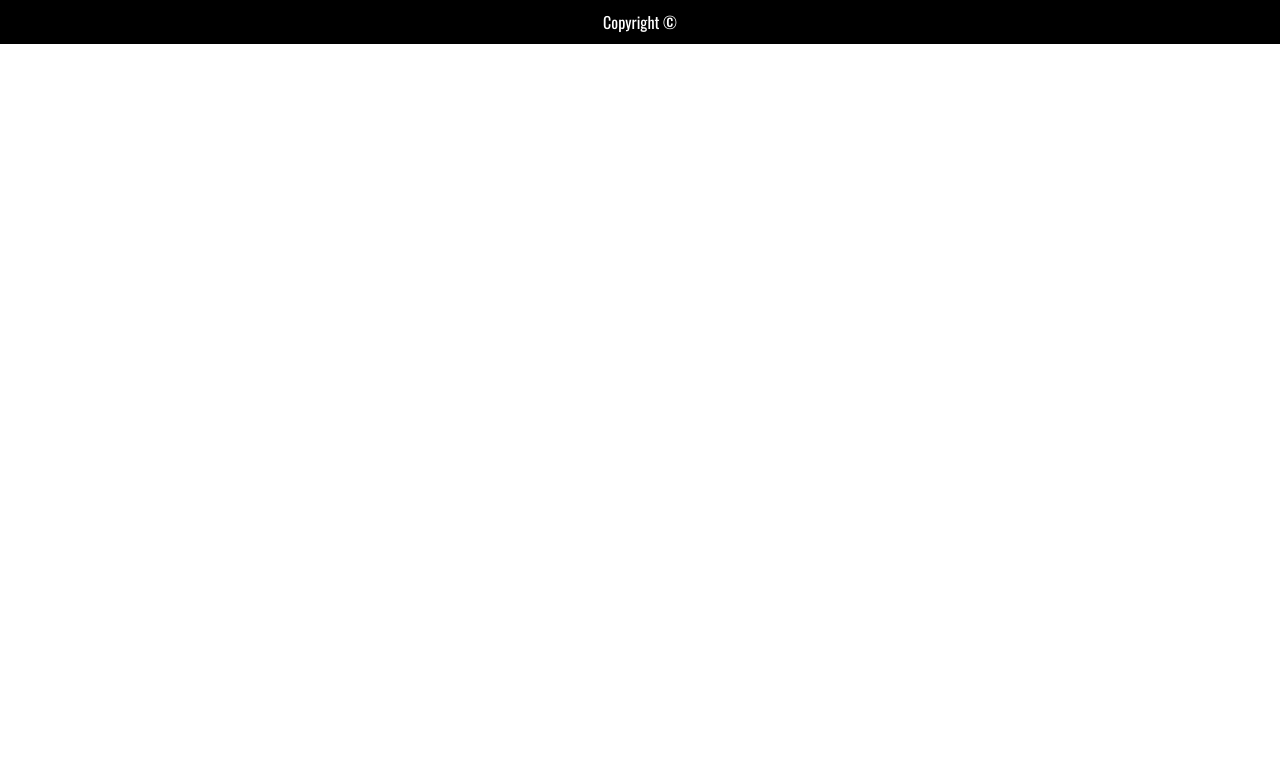
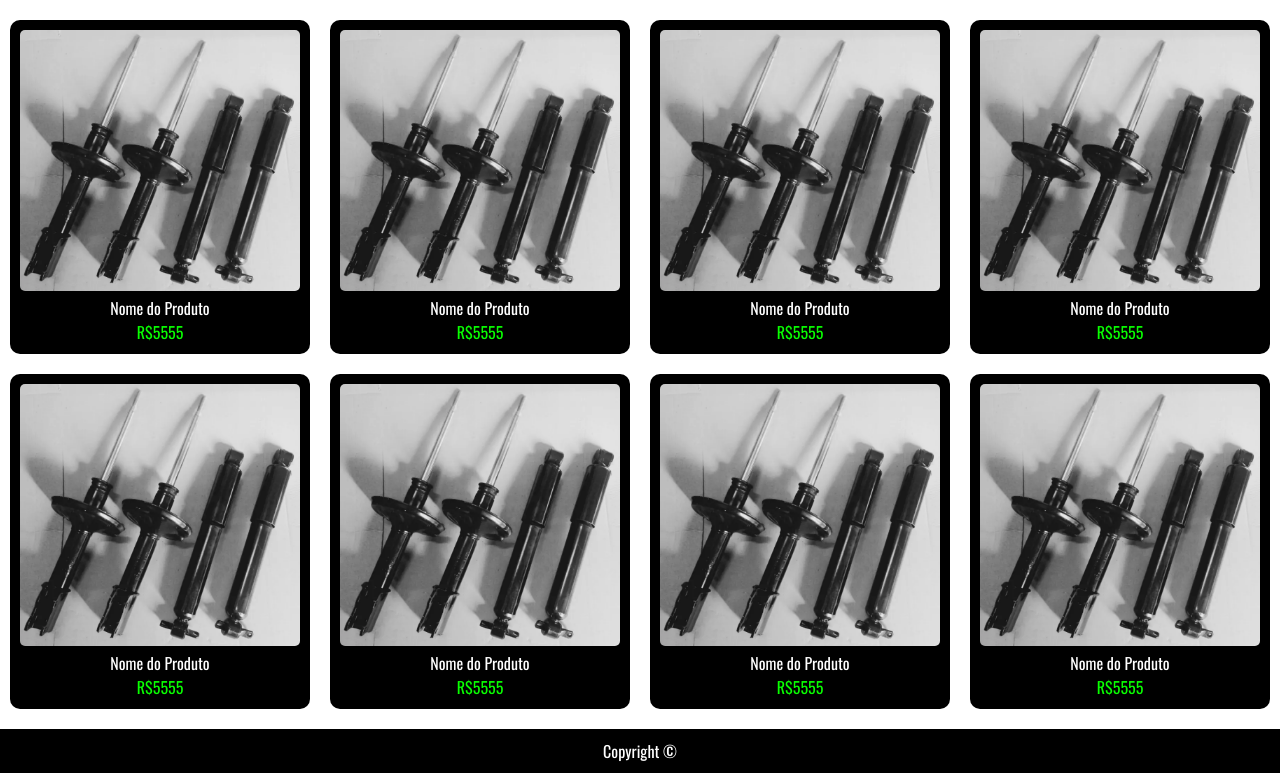
Before and after one commit to CaioSantos00/Controle-de-estoque, a PHP site: page /pages/produtos.html in a window 1280 px wide. Shown: the part 97-870 px from the top of the page. Before the commit the page ends 141 px from the top, so only its background shows below. Run offline with PHP 8.4, Linux system fonts and the light colour scheme.

Commit message:
Atualização PG de produtos

```diff
--- a/css/style.css
+++ b/css/style.css
@@ -50,6 +50,35 @@
   border-radius: 5px;
   outline: 0;
   transition: 0.5s;
+}
+
+#sectionProducts {
+  margin: 20px 0px;
+  display: grid;
+  grid-template-areas: "cardsProdu cardsProdu cardsProdu cardsProdu";
+  justify-content: center;
+  gap: 20px;
+}
+
+.cardsProdu {
+  padding: 10px;
+  color: rgb(255, 255, 255);
+  background-color: rgb(0, 0, 0);
+  border-radius: 10px;
+  text-align: center;
+}
+
+.divImgProdu {
+  margin: auto;
+  width: 280px;
+}
+.divImgProdu img {
+  width: 280px;
+  border-radius: 5px;
+}
+
+.precoProdu {
+  color: rgb(9, 255, 0);
 }
 
 ::-webkit-scrollbar {
--- a/pages/produtos.html
+++ b/pages/produtos.html
@@ -18,8 +18,79 @@
             </ul>
         </nav>
     </header>
-    <section>
-
+    <section id="sectionProducts">
+        <a href="">
+            <div class="cardsProdu">
+                <div class="divImgProdu">
+                    <img src="../imgs/amortece.webp" alt="">
+                </div>
+                <div class="nomeProdu">Nome do Produto</div>
+                <div class="precoProdu">R$<span>5555</span></div>
+            </div>
+        </a>
+        <a href="">
+            <div class="cardsProdu">
+                <div class="divImgProdu">
+                    <img src="../imgs/amortece.webp" alt="">
+                </div>
+                <div class="nomeProdu">Nome do Produto</div>
+                <div class="precoProdu">R$<span>5555</span></div>
+            </div>
+        </a>
+        <a href="">
+            <div class="cardsProdu">
+                <div class="divImgProdu">
+                    <img src="../imgs/amortece.webp" alt="">
+                </div>
+                <div class="nomeProdu">Nome do Produto</div>
+                <div class="precoProdu">R$<span>5555</span></div>
+            </div>
+        </a>
+        <a href="">
+            <div class="cardsProdu">
+                <div class="divImgProdu">
+                    <img src="../imgs/amortece.webp" alt="">
+                </div>
+                <div class="nomeProdu">Nome do Produto</div>
+                <div class="precoProdu">R$<span>5555</span></div>
+            </div>
+        </a>
+        <a href="">
+            <div class="cardsProdu">
+                <div class="divImgProdu">
+                    <img src="../imgs/amortece.webp" alt="">
+                </div>
+                <div class="nomeProdu">Nome do Produto</div>
+                <div class="precoProdu">R$<span>5555</span></div>
+            </div>
+        </a>
+        <a href="">
+            <div class="cardsProdu">
+                <div class="divImgProdu">
+                    <img src="../imgs/amortece.webp" alt="">
+                </div>
+                <div class="nomeProdu">Nome do Produto</div>
+                <div class="precoProdu">R$<span>5555</span></div>
+            </div>
+        </a>
+        <a href="">
+            <div class="cardsProdu">
+                <div class="divImgProdu">
+                    <img src="../imgs/amortece.webp" alt="">
+                </div>
+                <div class="nomeProdu">Nome do Produto</div>
+                <div class="precoProdu">R$<span>5555</span></div>
+            </div>
+        </a>
+        <a href="">
+            <div class="cardsProdu">
+                <div class="divImgProdu">
+                    <img src="../imgs/amortece.webp" alt="">
+                </div>
+                <div class="nomeProdu">Nome do Produto</div>
+                <div class="precoProdu">R$<span>5555</span></div>
+            </div>
+        </a>
     </section>
     <footer>Copyright ©</footer>
 </body>
--- a/sass/pages/index.scss
+++ b/sass/pagesScss/index.scss
@@ -43,5 +43,5 @@
 }
 
 .btnsPgInit {
-    @include buttons(1.1em, $cor-branca, $cor-preta);
+    @include buttons(1.1em, $corLinks, $corPreto);
 }
--- /dev/null
+++ b/sass/pagesScss/produtos.scss
@@ -0,0 +1,28 @@
+#sectionProducts {
+    margin: 20px 0px;
+    display: grid;
+    grid-template-areas: 'cardsProdu cardsProdu cardsProdu cardsProdu';
+    justify-content: center;
+    gap: 20px;
+}
+
+.cardsProdu {
+    padding: 10px;
+    color: $corLinks;
+    background-color: $corPreto;
+    border-radius: 10px;
+    text-align: center;
+}
+
+.divImgProdu {
+    margin: auto;
+    width: 280px;
+    img {
+        width: 280px;
+        border-radius: 5px;
+    }
+}
+
+.precoProdu {
+    color: $corGreen;
+}
--- a/sass/style.scss
+++ b/sass/style.scss
@@ -1,4 +1,5 @@
-@import "./pages/index.scss";
+@import "./pagesScss/index.scss";
+@import "./pagesScss/produtos.scss";
 @import "./mixins.scss";
 @import "./variaveis.scss";
 
@@ -9,11 +10,11 @@
   }
 
   ::-webkit-scrollbar-track {
-    background-color: rgb(0, 0, 0);
+    background-color: $corPreto;
   }
 
   ::-webkit-scrollbar-thumb {
-    background-color: rgb(9, 255, 0);
+    background-color: $corGreen;
     border-radius: 6px;
   }
 
@@ -52,16 +53,16 @@ header li {
 }
 
 header a{
-    color: $cor-branca;
+    color: $corLinks;
 }
 
 
 header a:hover{
-    color: rgb(9, 255, 0);
+    color: $corGreen;
 }
 
 footer {
-    color: $cor-branca;
+    color: $corLinks;
     padding: 10px 0px;
     background-color: $corHeaderFooter;
     text-align: center;
--- a/sass/variaveis.scss
+++ b/sass/variaveis.scss
@@ -1,3 +1,4 @@
-$cor-branca: rgb(255, 255, 255);
-$cor-preta: rgb(0, 0, 0);
+$corLinks: rgb(255, 255, 255);
+$corPreto: rgb(0, 0, 0);
 $corHeaderFooter: rgb(0, 0, 0);
+$corGreen:rgb(9, 255, 0);
```
Also changed, not shown: imgs/amortece.webp (added), sass/pages/produtos.scss (deleted), 1 other file.
